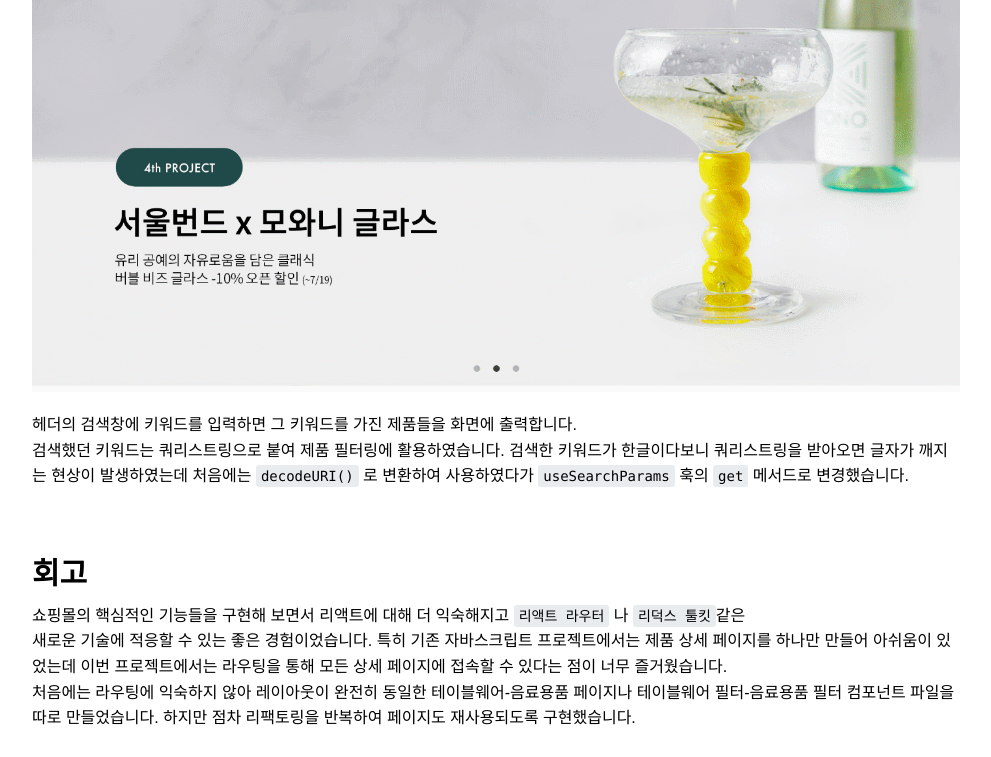
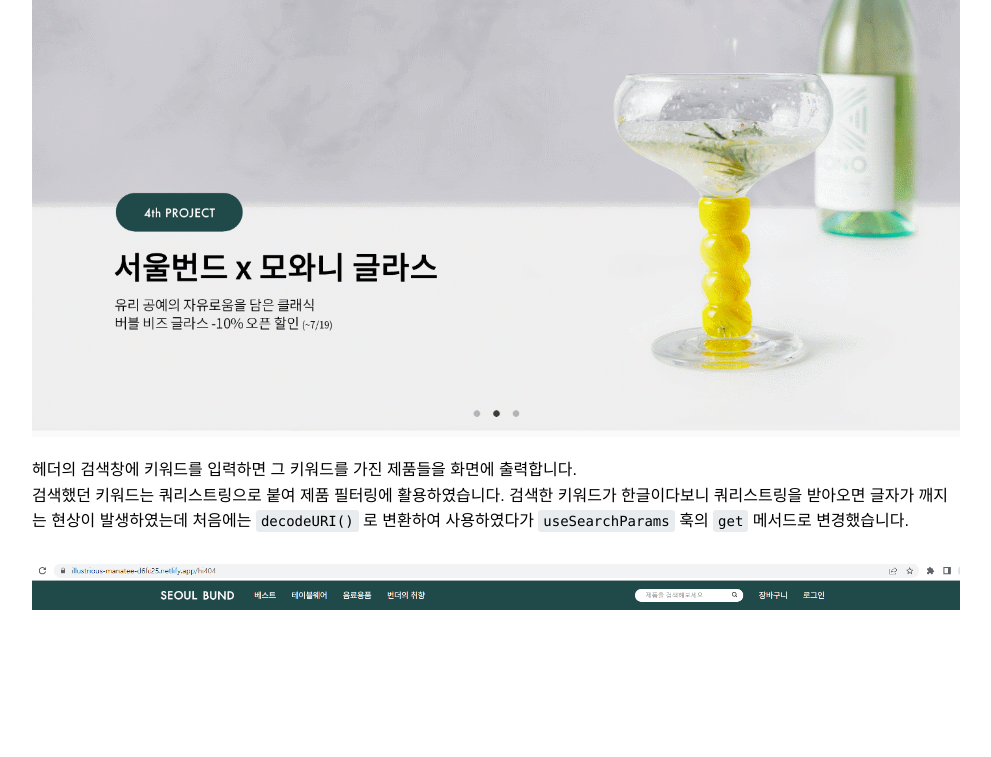
Before and after one commit to jaeeedev/portfolio, a React (Create React App) app: page /seoulbundreact in a window 1280 px wide. Shown: the part 2961-3718 px from the top of the page, without its empty margins (144-1135 px from the left). Built offline with nearby package versions, Linux system fonts and the light colour scheme; a web font is replaced by a local one.

Commit message:
페이지 이름 수정

```diff
--- a/public/index.html
+++ b/public/index.html
@@ -24,7 +24,7 @@
       work correctly both with client-side routing and a non-root public URL.
       Learn how to configure a non-root public URL by running `npm run build`.
     -->
-    <title>React App</title>
+    <title>Jieun Portfolio</title>
   </head>
   <body>
     <noscript>You need to enable JavaScript to run this app.</noscript>
--- a/src/pages/SbReact.js
+++ b/src/pages/SbReact.js
@@ -41,7 +41,7 @@
 
 const ProjectText = styled.p`
   line-height: 1.6;
-  margin-bottom: 15px;
+  margin-bottom: 30px;
 `;
 
 const MainImgBox = styled.img`
@@ -149,6 +149,11 @@
           메서드로 변경했습니다.
         </ProjectText>
 
+        <ProjectImg src="/imgs/page404.png" alt="서울번드리액트 화면" />
+        <ProjectText>
+          없는 페이지나 잘못된 경로로 접속하였을 경우 나타날 페이지입니다.
+        </ProjectText>
+
         <TextTitle>회고</TextTitle>
         <ProjectText>
           쇼핑몰의 핵심적인 기능들을 구현해 보면서 리액트에 대해 더 익숙해지고{" "}
```
Also changed, not shown: public/imgs/page404.png (added).
